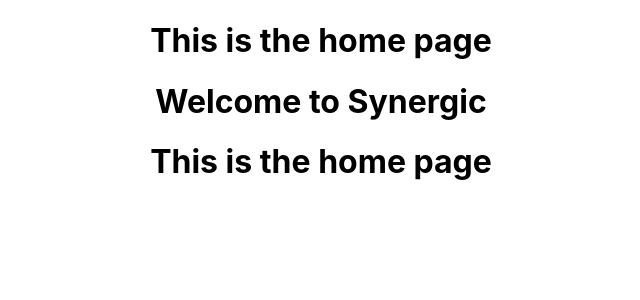
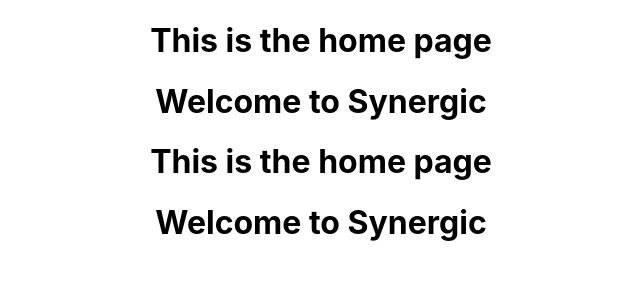
Before and after one commit to rupesh110/Task-management-Application, a React (Create React App) app: page / in a window 1280 px wide. Shown: the top 300 px of the page, without its empty margins (319-959 px from the left). Built offline with nearby package versions, Linux system fonts and the light colour scheme.

Commit message:
minor changes

```diff
--- a/src/components/screen/homePage/HomePageScreen.js
+++ b/src/components/screen/homePage/HomePageScreen.js
@@ -7,6 +7,7 @@
           <h1>This is the home page</h1>
           <h1>Welcome to Synergic</h1>
           <h1>This is the home page</h1>
+            <h1>Welcome to Synergic</h1>
     </div>
   )
 }
```
